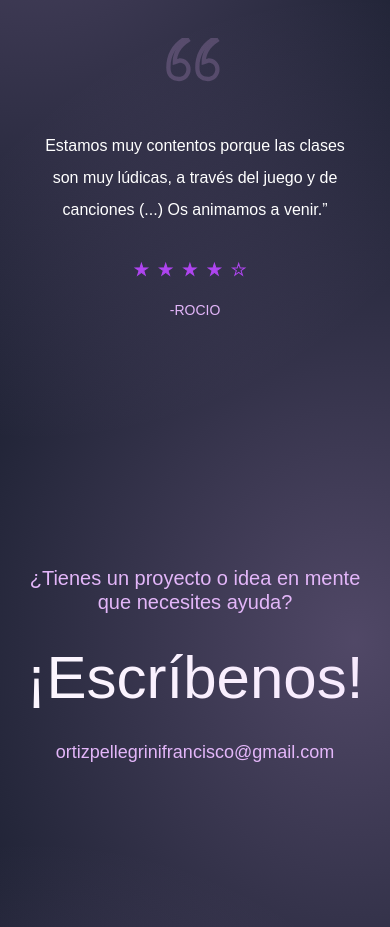
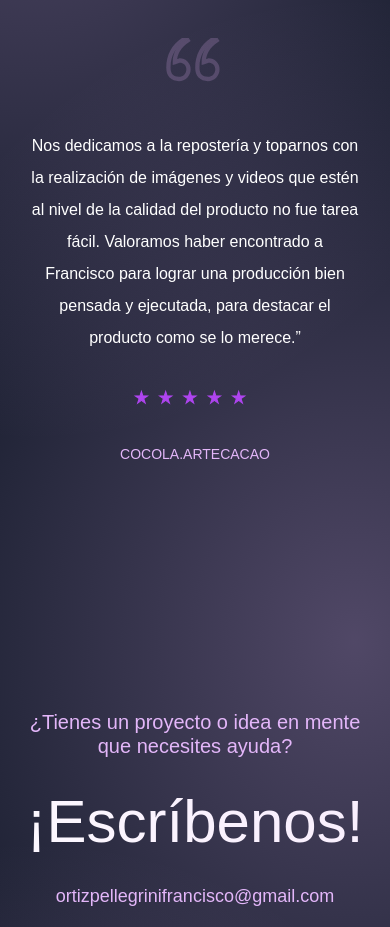
Before and after one commit to Nikkun13/TrabajoTop10, a React (Create React App) app: page / in a window 390 px wide. Shown: the part 3807-4734 px from the top of the page. Built offline with nearby package versions, Linux system fonts and the light colour scheme.

Commit message:
Nico-TestimoniosIconoNombre

```diff
--- a/public/index.html
+++ b/public/index.html
@@ -2,7 +2,7 @@
 <html lang="en">
   <head>
     <meta charset="utf-8" />
-    <link rel="icon" href="%PUBLIC_URL%/dadoico.ico" />
+    <link rel="icon" href="%PUBLIC_URL%/iconoPagina.ico" />
     <meta name="viewport" content="width=device-width, initial-scale=1" />
     <meta name="theme-color" content="#000000" />
     <meta
@@ -16,7 +16,7 @@
       integrity="sha384-F3w7mX95PdgyTmZZMECAngseQB83DfGTowi0iMjiWaeVhAn4FJkqJByhZMI3AhiU"
       crossorigin="anonymous"
     />
-    <title>Titulo</title>
+    <title>Ortiz Pellegrini | Productora audiovisual</title>
     <script
       src="https://cdn.jsdelivr.net/npm/@popperjs/core@2.9.2/dist/umd/popper.min.js"
       integrity="sha384-IQsoLXl5PILFhosVNubq5LC7Qb9DXgDA9i+tQ8Zj3iwWAwPtgFTxbJ8NT4GN1R8p"
--- a/src/components/Testimonials/Testimonials.css
+++ b/src/components/Testimonials/Testimonials.css
@@ -48,6 +48,10 @@
     font-size: 14px;
     font-weight: 500;
   }
+  .testCard {
+    justify-content: center;
+    text-align: center;
+}
   .estrellasPintadas {
     font-size: 16px;
   }
--- a/src/components/Testimonials/Testimonials.js
+++ b/src/components/Testimonials/Testimonials.js
@@ -34,35 +34,36 @@ const Testimonials = () => {
       >
         <div className="carousel-inner">
           <div className="carousel-item active" data-bs-interval="10000">
-            <div className="testimonioCliente">
+          <div className="testCard">
               <h4 className="testimonio">
-                Estamos muy contentos porque las clases son muy lúdicas, a
-                través del juego y de canciones (...) Os animamos a venir.”
+              Nos dedicamos a la repostería y toparnos con la realización de imágenes y videos
+              que estén al nivel de la calidad del producto no fue tarea fácil. Valoramos haber
+              encontrado a Francisco para lograr una producción bien pensada y ejecutada, para destacar el producto como se lo merece.”
               </h4>
-              <span className="estrellasPintadas">★★★★</span>
-              <span className="estrellasSinPintar">★</span>
-              <h6 className="nombreTestimonio">-ROCIO</h6>
+              <p className="estrellasPintadas">★★★★★</p>
+              <h6 className="nombreTestimonio">COCOLA.ARTECACAO</h6>
             </div>
           </div>
           <div className="carousel-item" data-bs-interval="2000">
-            <div className="testimonioCliente">
+            <div className="testCard">
               <h4 className="testimonio">
-                Estamos muy felices porque las clases son muy lúdicas, a través
-                del juego y de canciones (...) Os animamos a venir.”
+              Hemos solicitado los servicios de Francisco de parte del club para el registro
+              audiovisual de eventos deportivos en el cual con éxito ha logrado los resultados
+              esperados, con gran capacidad de adaptación a nuestra idea principal, llevandola a cabo con gran creatividad y practicidad.”
               </h4>
-              <span className="estrellasPintadas">★★★</span>
-              <span className="estrellasSinPintar">★★</span>
-              <h6 className="nombreTestimonio">-FERNANDO</h6>
+              <p className="estrellasPintadas">★★★★★</p>
+              <h6 className="nombreTestimonio">CORDOBA LONGBOARD CLUB</h6>
             </div>
           </div>
           <div className="carousel-item">
-            <div>
+            <div className="testCard">
               <h4 className="testimonio">
-                Estamos muy animados porque las clases son muy lúdicas, a través
-                del juego y de canciones (...) Os animamos a venir.”
+              Brindó Ideas muy frescas, asertivas y concretas al momento del desarrollo de la marca
+              y su comercialización. Propuesta y ejecución de ideas de contenido super creativas, modernas,
+              con gran compresión del negocio dentro del mercado dado por su estudio, compromiso y orden.”
               </h4>
-              <span className="estrellasPintadas">★★★★★</span>
-              <h6 className="nombreTestimonio">-GUSTAVO</h6>
+              <p className="estrellasPintadas">★★★★★</p>
+              <h6 className="nombreTestimonio">VIVALED</h6>
             </div>
           </div>
         </div>
```
Also changed, not shown: 2 other files (tests, documents, lock files or other folders).
